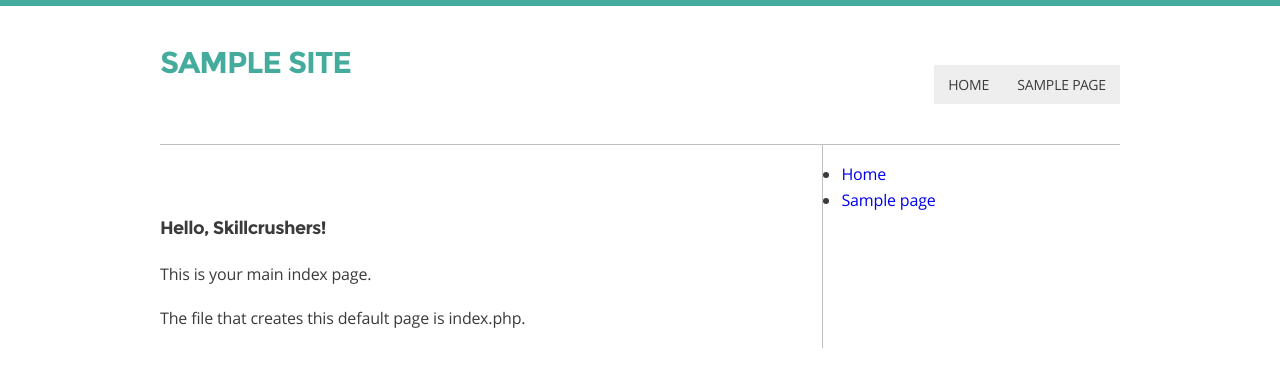
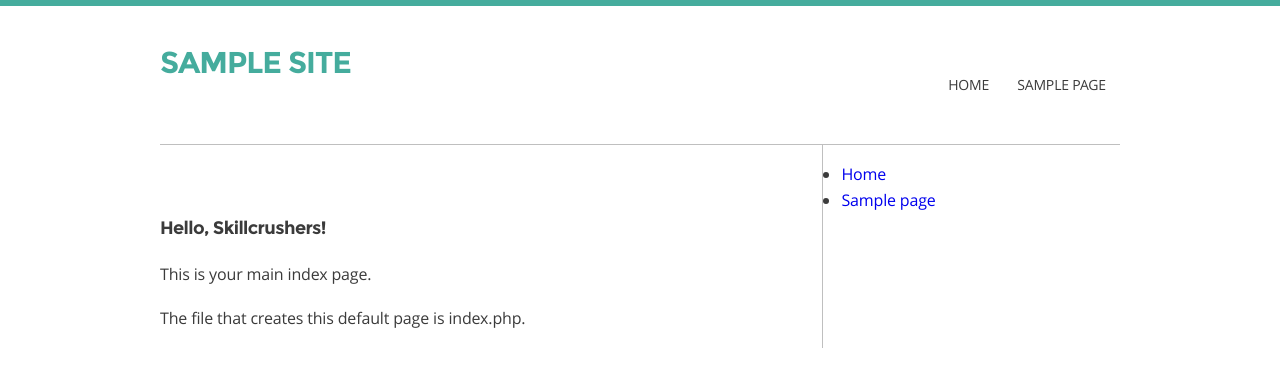
Before and after one commit to tauri-st/wordpress-nutrition-blog, a WordPress theme: template themes/skillcrushstarter/index.php in a window 1280 px wide. Shown: the top 387 px of the page. Run offline with PHP 8.4 and a stand-in for WordPress, Linux system fonts and the light colour scheme; the site name, menu and one post (Sample post) are stand-ins, and other content is empty.

Commit message:
Remove gray background from top nav items

```diff
--- a/themes/skillcrushstarter/style.css
+++ b/themes/skillcrushstarter/style.css
@@ -308,7 +308,7 @@ body {
 }
 .page-header .top-nav ul {
 	margin: 0;
-	background: #eeeeee;
+	/*background: #eeeeee;*/
 }
 .page-header .top-nav ul li a {
 	color: inherit;
```
